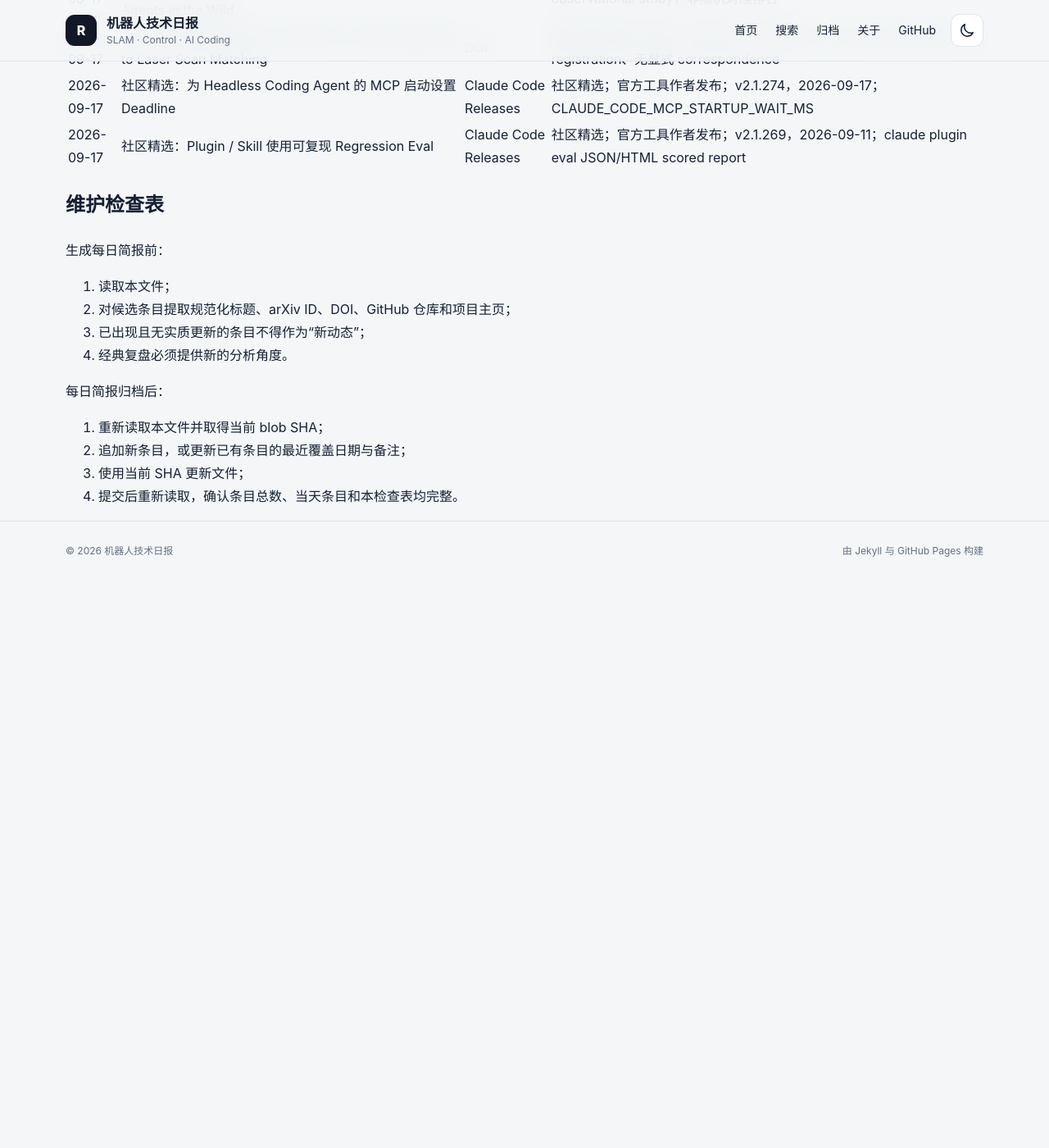
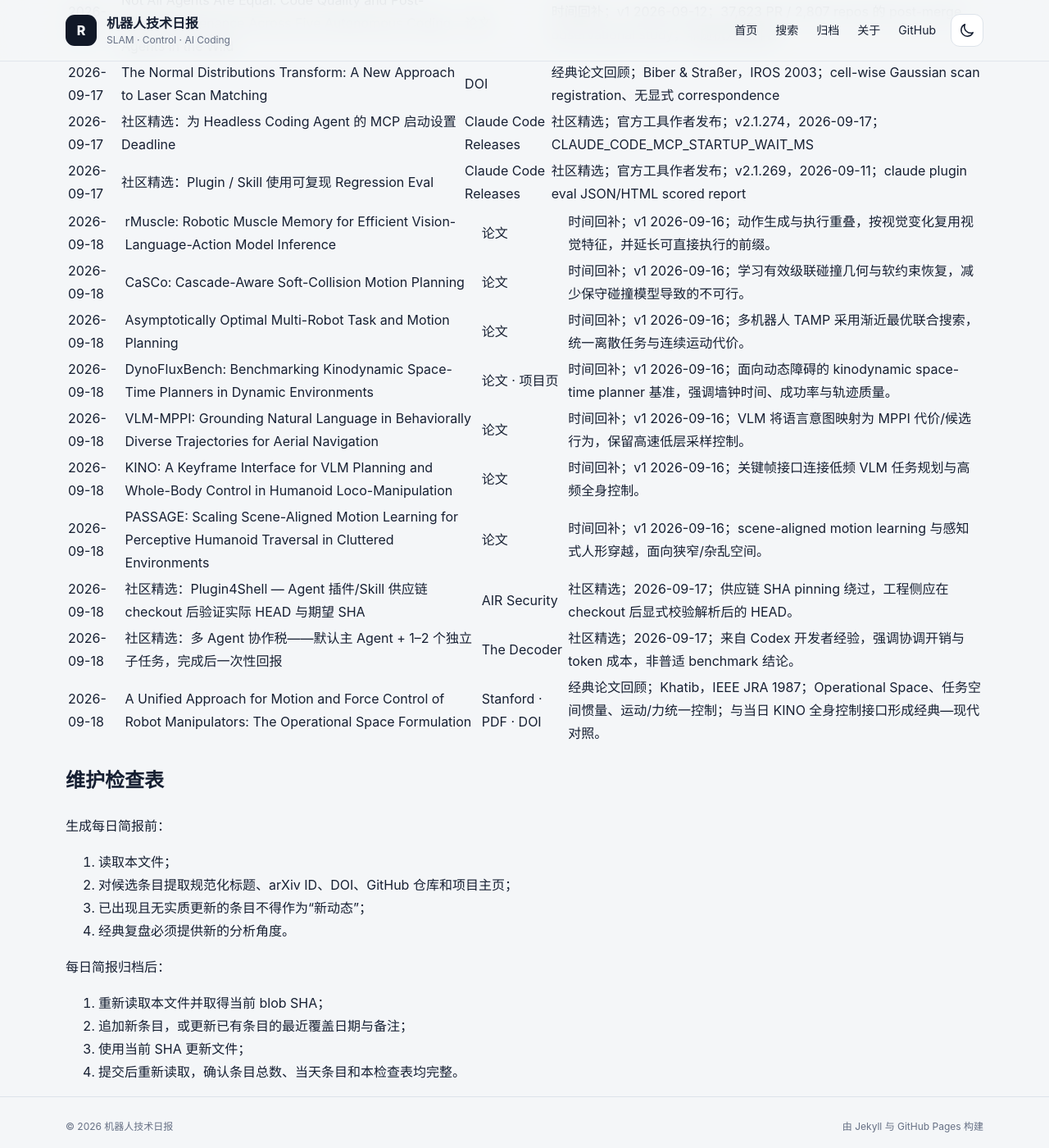
Before and after one commit to helywin/daily, a Jekyll site: the page built from robotics-brief-covered-items.md, in a window 1280 px wide and 1400 px high, scrolled down 43781 px. Shown: the whole window at 82% size. Built offline with Jekyll 4.4.1, drawn with Linux system fonts in a browser that asks for light colours; our own code applies the rules of GitHub Pages for plain Markdown files; before the commit the page ends 44489 px from its top, so only the background shows below that; some of the changed text lies outside the part shown.

Commit message:
docs: update robotics brief coverage index for 2026-09-18

```diff
--- a/robotics-brief-covered-items.md
+++ b/robotics-brief-covered-items.md
@@ -1,6 +1,6 @@
 # 机器人技术简报已覆盖条目索引
 
-> 最后更新：2026-09-17（Asia/Shanghai）
+> 最后更新：2026-09-18（Asia/Shanghai）
 >
 > 用途：每日简报选题前强制查重。本文件保留全部历史条目的最近覆盖日期、规范标题、至少一个可直接访问的原始来源和必要备注。
 >
@@ -93,6 +93,8 @@
 > 2026-09-16 早间首版新增 8 条主动态、1 条经典论文回顾与 3 条社区精选，共 648 条；随后因 arXiv 9 月 16 日最新公开批次刷新，更新同日文章并追加 8 条主动态与 1 条经典论文回顾，累计共 657 条。早间首版条目保留为历史覆盖记录。
 >
 > 2026-09-17 早间首版新增 8 条主动态、1 条经典论文回顾与 3 条社区精选，共 669 条；随后因 arXiv 9 月 17 日最新公开批次刷新，更新同日文章并追加 8 条主动态、1 条经典论文回顾与 2 条社区精选，累计共 680 条。早间首版条目保留为历史覆盖记录。
+>
+> 2026-09-18 新增 7 条主动态、1 条经典论文回顾与 2 条社区精选，共 690 条。
 
 ## 已核验条目
 
@@ -459,7 +461,7 @@
 | 2026-08-19 | PMCoder: Coupling Planning with Episodic Memory in LLM Agents for Software Issue Resolution | [论文](https://arxiv.org/abs/2608.06811) | 时间回补；AI Coding；v1 2026-08-07 |
 | 2026-08-19 | Scrouting / SuperScout | [论文](https://arxiv.org/abs/2608.04804) | 时间回补；AI Coding；v1 2026-08-05 |
 | 2026-08-19 | IMU Preintegration on Manifold for Efficient Visual-Inertial Maximum-a-Posteriori Estimation | [RSS](https://www.roboticsproceedings.org/rss11/p06.html) · [GTSAM](https://github.com/borglab/gtsam) | 经典论文回顾 |
-| 2026-08-20 | Hydra-0: Action Flow for Generalist World Modeling and Control | [论文](https://arxiv.org/abs/2608.18077) · [项目页](https://nvidia-isaac.github.io/video_to_data/hydra-0/) | 时间回补；v1 2026-08-18；跨本体 Action Flow 世界模型；规范来源已复核 |
+| 2026-08-20 | Hydra-0: Action Flow for Generalist World Modeling and Control | [论文](https://arxiv.org/abs/2608.18077) · [项目页](https://nvidia-isaac.github.io/video_to_data/hydra-0/) · [代码](https://github.com/NVlabs/hydra-0) | 时间回补；v1 2026-08-18；跨本体 Action Flow 世界模型；规范来源已复核 |
 | 2026-08-20 | PRISM: Precision and contact-rich Real-world Industrial Skill dataset with Multimodal sensing | [论文](https://arxiv.org/abs/2608.17962) · [项目页](https://tengbo-yu.github.io/PRISM/) | 时间回补；v1 2026-08-18；工业多模态接触操作数据；规范来源已复核 |
 | 2026-08-20 | Jetson-ORB-SLAM3: Accuracy-Preserving GPU Implementation for Edge Computing Devices | [论文](https://arxiv.org/abs/2608.17874) | 时间回补；v1 2026-08-18；Jetson GPU ORB 与 TensorRT 回环；规范来源已复核 |
 | 2026-08-20 | Effector-Centric NMPC of Tiltable-Multirotors for Offset-Free Omnidirectional Aerial Manipulation | [论文](https://arxiv.org/abs/2608.17819) | 时间回补；v1 2026-08-18；100 Hz 可倾转多旋翼末端 NMPC；规范来源已复核 |
@@ -751,7 +753,6 @@
 
 | 2026-09-15 | Probabilistic Roadmaps for Path Planning in High-Dimensional Configuration Spaces / PRM | [DOI](https://doi.org/10.1109/70.508439) · [Kavraki Lab](https://kavrakilab.rice.edu/publications/kavraki-svestka1996probabilistic-roadmaps-for.html) · [OMPL](https://ompl.kavrakilab.org/classompl_1_1geometric_1_1PRM.html) | 经典论文回顾；IEEE TRA 1996；可复用 roadmap + local planner + multi-query 图搜索。 |
 
-
 | 2026-09-15 | P-POSEMEM: Projective Semantic Memory for Consistent Language Grounding under Pose-Graph Rewrites | [论文](https://arxiv.org/abs/2609.15475) | 9 月 15 日最新公开批次；v1 2026-09-14；pose-graph rewrite / marginalization 下保持语言目标语义一致性。 |
 | 2026-09-15 | JEPLO: Joint-Embedding Predictive Learning for LiDAR-Based Legged Locomotion | [论文](https://arxiv.org/abs/2609.15770) · [代码](https://github.com/ASIG-X/JEPLO) | 9 月 15 日最新公开批次；v1 2026-09-14；MID360 + proprioception、mapping-free JEPA 感知运动、Go2 sim-to-real。 |
 | 2026-09-15 | ResSafe: Learning Safety Filtering with Residual Reinforcement Learning for Humanoids | [论文](https://arxiv.org/abs/2609.15988) | 9 月 15 日最新公开批次；v1 2026-09-14；nominal performance policy + residual safety policy。 |
@@ -812,6 +813,17 @@
 | 2026-09-17 | 社区精选：为 Headless Coding Agent 的 MCP 启动设置 Deadline | [Claude Code Releases](https://github.com/anthropics/claude-code/releases) | 社区精选；官方工具作者发布；v2.1.274，2026-09-17；CLAUDE_CODE_MCP_STARTUP_WAIT_MS |
 | 2026-09-17 | 社区精选：Plugin / Skill 使用可复现 Regression Eval | [Claude Code Releases](https://github.com/anthropics/claude-code/releases) | 社区精选；官方工具作者发布；v2.1.269，2026-09-11；claude plugin eval JSON/HTML scored report |
 
+| 2026-09-18 | rMuscle: Robotic Muscle Memory for Efficient Vision-Language-Action Model Inference | [论文](https://arxiv.org/abs/2609.19104) | 时间回补；v1 2026-09-16；动作生成与执行重叠，按视觉变化复用视觉特征，并延长可直接执行的前缀。 |
+| 2026-09-18 | CaSCo: Cascade-Aware Soft-Collision Motion Planning | [论文](https://arxiv.org/abs/2609.18910) | 时间回补；v1 2026-09-16；学习有效级联碰撞几何与软约束恢复，减少保守碰撞模型导致的不可行。 |
+| 2026-09-18 | Asymptotically Optimal Multi-Robot Task and Motion Planning | [论文](https://arxiv.org/abs/2609.18813) | 时间回补；v1 2026-09-16；多机器人 TAMP 采用渐近最优联合搜索，统一离散任务与连续运动代价。 |
+| 2026-09-18 | DynoFluxBench: Benchmarking Kinodynamic Space-Time Planners in Dynamic Environments | [论文](https://arxiv.org/abs/2609.18549) · [项目页](https://dynofluxbench.github.io/) | 时间回补；v1 2026-09-16；面向动态障碍的 kinodynamic space-time planner 基准，强调墙钟时间、成功率与轨迹质量。 |
+| 2026-09-18 | VLM-MPPI: Grounding Natural Language in Behaviorally Diverse Trajectories for Aerial Navigation | [论文](https://arxiv.org/abs/2609.18451) | 时间回补；v1 2026-09-16；VLM 将语言意图映射为 MPPI 代价/候选行为，保留高速低层采样控制。 |
+| 2026-09-18 | KINO: A Keyframe Interface for VLM Planning and Whole-Body Control in Humanoid Loco-Manipulation | [论文](https://arxiv.org/abs/2609.18869) | 时间回补；v1 2026-09-16；关键帧接口连接低频 VLM 任务规划与高频全身控制。 |
+| 2026-09-18 | PASSAGE: Scaling Scene-Aligned Motion Learning for Perceptive Humanoid Traversal in Cluttered Environments | [论文](https://arxiv.org/abs/2609.18732) | 时间回补；v1 2026-09-16；scene-aligned motion learning 与感知式人形穿越，面向狭窄/杂乱空间。 |
+| 2026-09-18 | 社区精选：Plugin4Shell — Agent 插件/Skill 供应链 checkout 后验证实际 HEAD 与期望 SHA | [AIR Security](https://www.air.security/blog-posts/plugin4shell) | 社区精选；2026-09-17；供应链 SHA pinning 绕过，工程侧应在 checkout 后显式校验解析后的 HEAD。 |
+| 2026-09-18 | 社区精选：多 Agent 协作税——默认主 Agent + 1–2 个独立子任务，完成后一次性回报 | [The Decoder](https://the-decoder.com/ai-agent-swarms-are-a-massive-waste-of-tokens-with-zero-quality-gain-says-openai-codex-developer/) | 社区精选；2026-09-17；来自 Codex 开发者经验，强调协调开销与 token 成本，非普适 benchmark 结论。 |
+| 2026-09-18 | A Unified Approach for Motion and Force Control of Robot Manipulators: The Operational Space Formulation | [Stanford](https://khatib.stanford.edu/publications.html) · [PDF](https://khatib.stanford.edu/publications/pdfs/Khatib_1987_RA.pdf) · [DOI](https://doi.org/10.1109/JRA.1987.1087068) | 经典论文回顾；Khatib，IEEE JRA 1987；Operational Space、任务空间惯量、运动/力统一控制；与当日 KINO 全身控制接口形成经典—现代对照。 |
+
 ## 维护检查表
 
 生成每日简报前：
```
